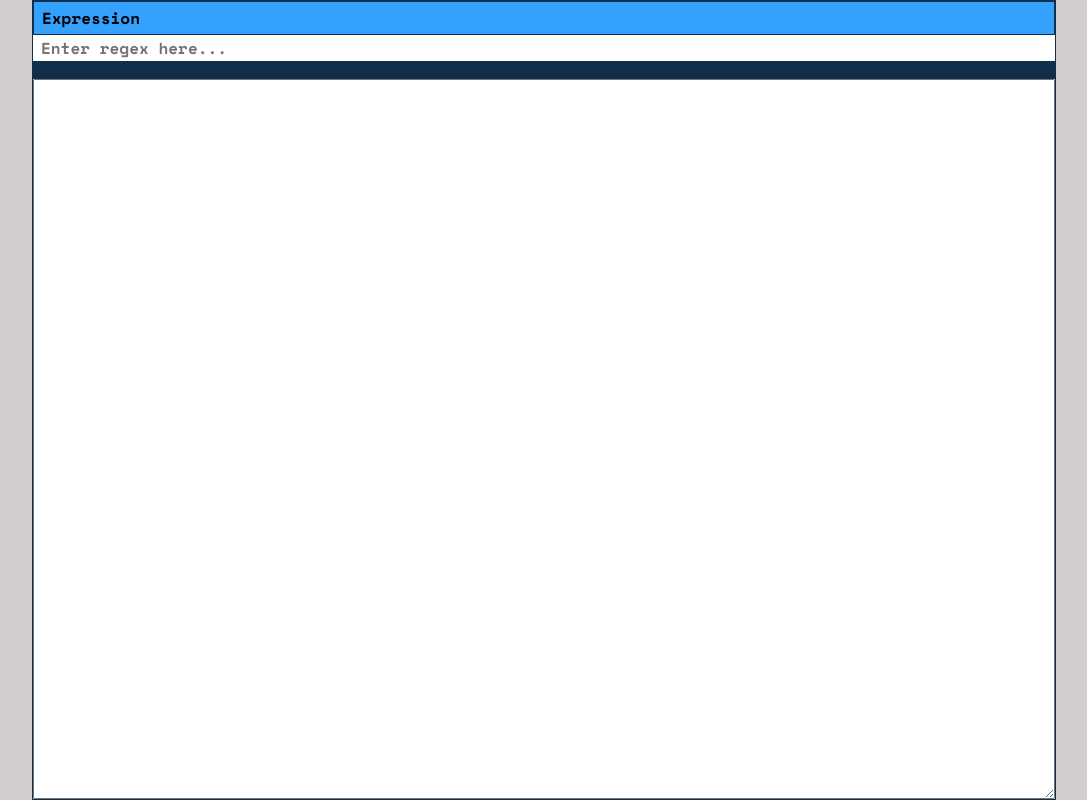
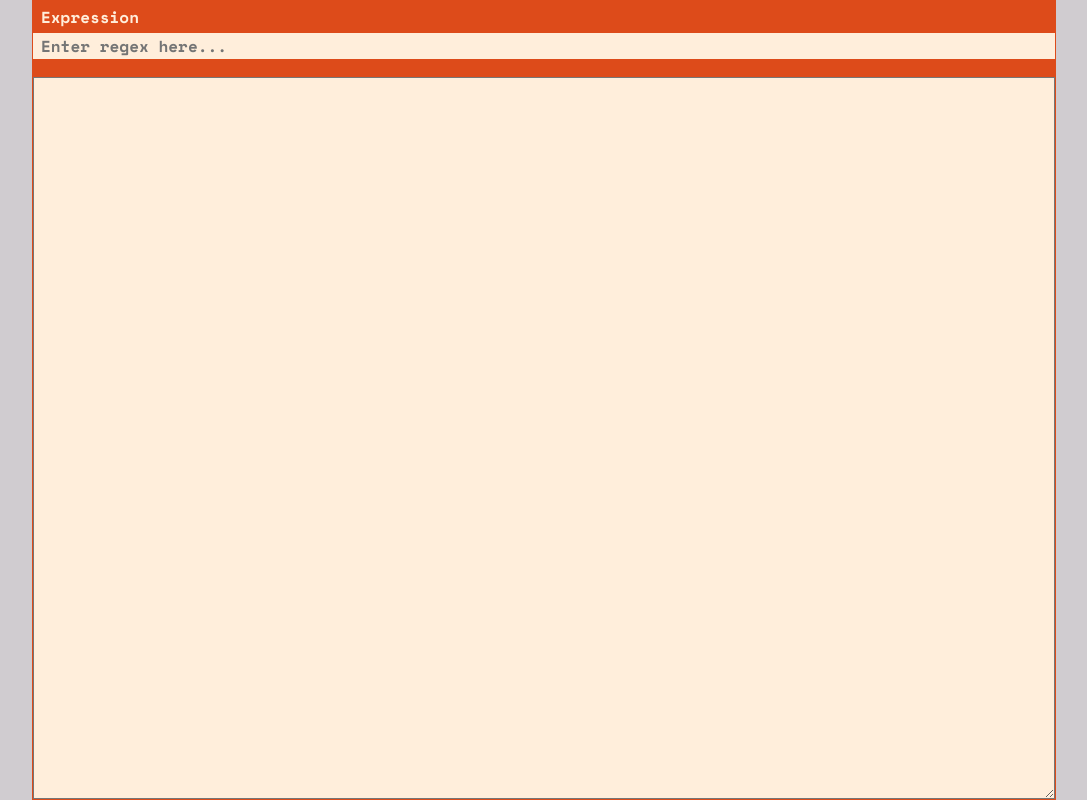
Before and after one commit to AravindVasudev/regex_helper, a Svelte app: page / in a window 1280 px wide. Shown: the whole page, without its empty margins (96-1183 px from the left). Built offline with nearby package versions, Linux system fonts and the light colour scheme.

Commit message:
Update theme

```diff
--- a/src/App.svelte
+++ b/src/App.svelte
@@ -23,7 +23,7 @@
     display: flex;
     flex-direction: column;
 
-    border: 0.1em solid #102E4A;
+    border: 0.1em solid #DD4B1A;
   }
 
   #expression > label {
@@ -31,7 +31,6 @@
     display: block;
     box-sizing: border-box;
     width: 100%;
-
     flex: 1;
 
     padding: 0.25em;
@@ -40,16 +39,14 @@
     font-family: 'Space Mono', monospace;
     font-weight: bold;
     font-size: 1em;
+    color: #FFEEDB;
 
-    background-color: #33A1FD;
-    border: 0.1em solid #102E4A;
+    background-color: #DD4B1A;
   }
 
   #expression > input {
-    display: block;
     width: 100%;
     box-sizing: border-box;
-
     flex: 1;
 
     font-family: 'Space Mono', monospace;
@@ -59,23 +56,24 @@
     padding-left: 0.5em;
     padding-right: 0.5em;
     border: 0;
+
+    background-color: #FFEEDB;
   }
 
   #divider {
     height: 1em;
     width: 100%;
-
     flex: 0.25;
 
-    background-color: #102E4A;
+    background-color: #DD4B1A;
   }
 
   #example {
-    min-height: 70%;
     width: 100%;
     box-sizing: border-box;
+    flex: 10;
 
-    flex: 10;
+    background-color: #FFEEDB;
   }
 
   #expression > input:focus,
```
